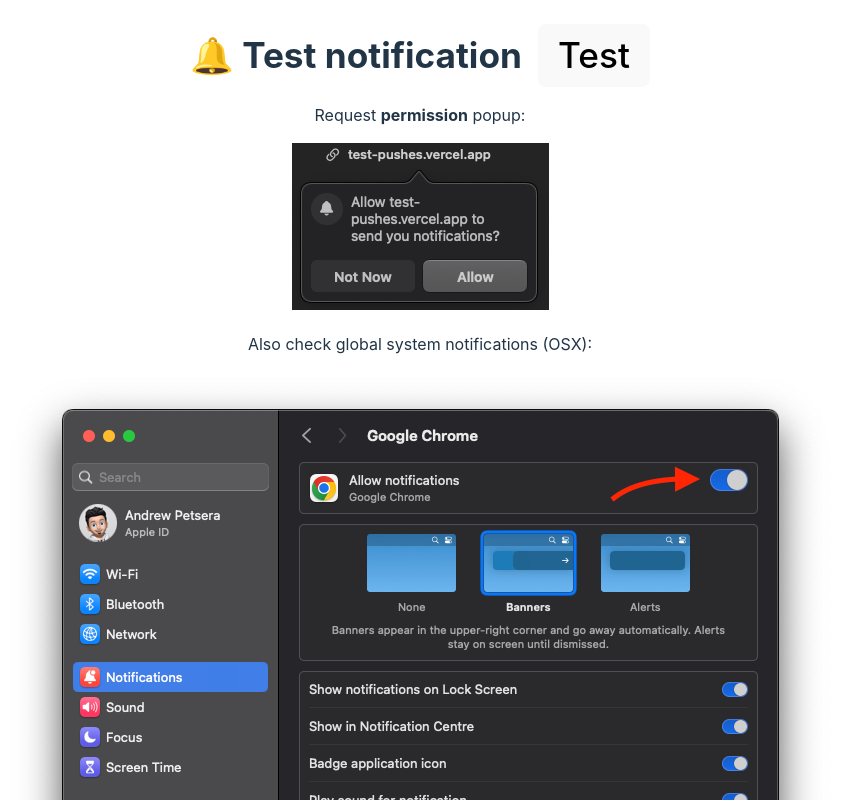
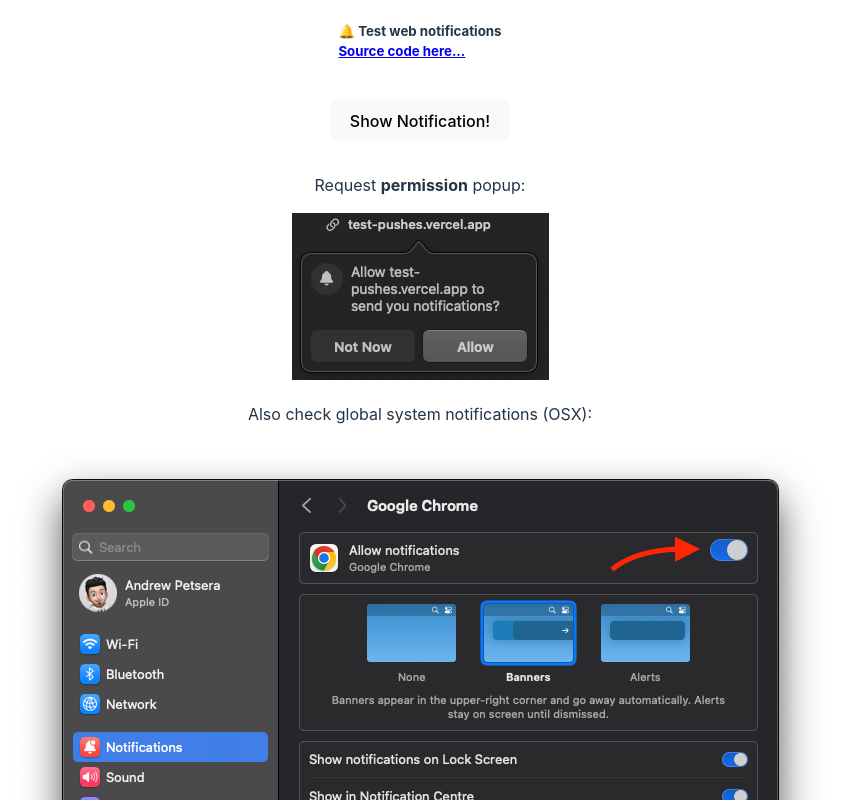
Before and after one commit to floatrx/push-notifications-test, a React (Vite) app: page / in a window 1280 px wide. Shown: the top 800 px of the page, without its empty margins (220-1061 px from the left). Built offline with nearby package versions, Linux system fonts and the light colour scheme.

Commit message:
add link

```diff
--- a/src/App.tsx
+++ b/src/App.tsx
@@ -62,12 +62,18 @@
 
   return (
     <main className="main">
-      <h1>🔔 Test notification <button onClick={notify}>Test</button></h1>
+      <h5>🔔 Test web notifications
+        <br/>
+        <a href="https://github.com/floatrx/push-notifications-test">Source code here...</a>
+      </h5>
+      <p>
+        <button onClick={notify}>Show Notification!</button>
+      </p>
       <p>
         Request <strong>permission</strong> popup:
       </p>
       <div>
-         <img src="/request.png" alt="request permission"/>
+        <img src="/request.png" alt="request permission"/>
       </div>
       <p>
         Also check global system notifications (OSX):
```
